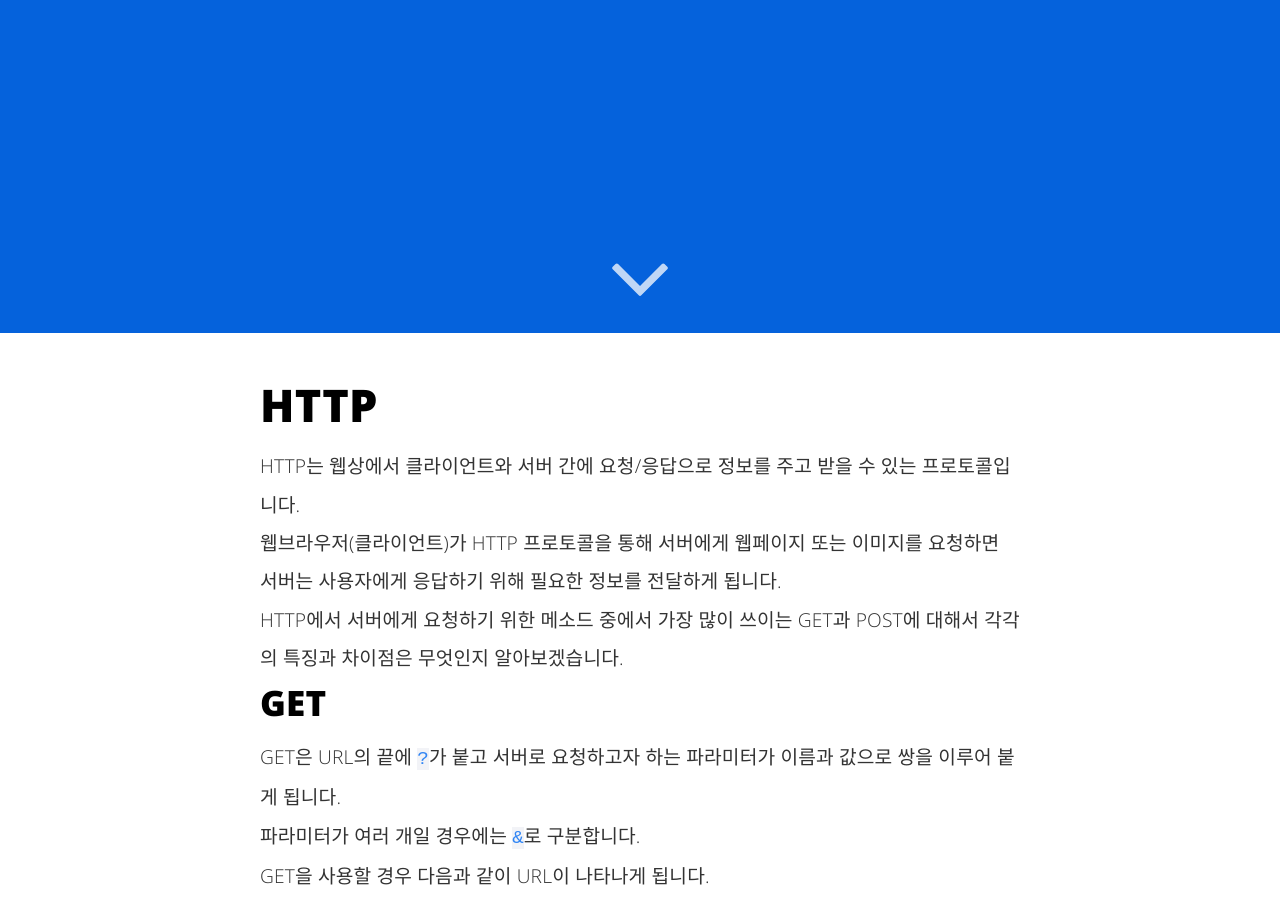
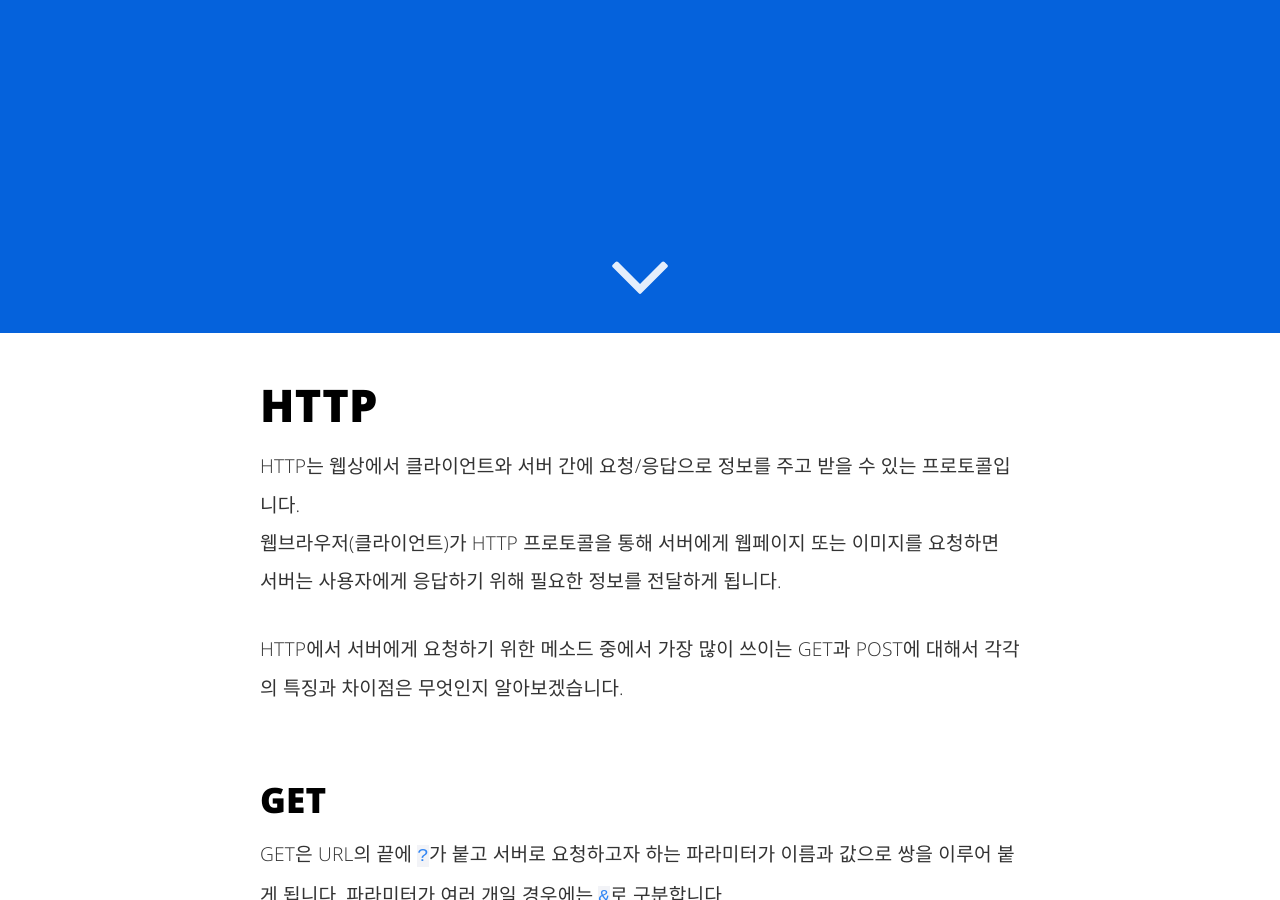
Before and after one commit to jhpapa/jhpapa.github.io, a Jekyll site: the page built from _posts/2017/08/2017-08-02-what-is-the-difference-get-and-post.md, in a window 1280 px wide and 900 px high, scrolled down 567 px. Built offline with Jekyll 4.4.1, drawn with Linux system fonts in a browser that asks for light colours; comment, search, counter and statistics services are not loaded.

Commit message:
update post, css

```diff
--- a/_posts/2017/08/2017-08-02-what-is-the-difference-get-and-post.md
+++ b/_posts/2017/08/2017-08-02-what-is-the-difference-get-and-post.md
@@ -17,12 +17,12 @@ categories:
 HTTP는 웹상에서 클라이언트와 서버 간에 요청/응답으로 정보를 주고 받을 수 있는 프로토콜입니다. <br/>
 웹브라우저(클라이언트)가 HTTP 프로토콜을 통해 서버에게 웹페이지 또는 이미지를 요청하면 서버는 사용자에게 응답하기 위해 필요한 정보를 전달하게 됩니다.
 
-HTTP에서 서버에게 요청하기 위한 메소드 중에서 가장 많이 쓰이는 GET과 POST에 대해서 각각의 특징과 차이점은 무엇인지 알아보겠습니다. <br/>
+HTTP에서 서버에게 요청하기 위한 메소드 중에서 가장 많이 쓰이는 GET과 POST에 대해서 각각의 특징과 차이점은 무엇인지 알아보겠습니다.
+<br/><br/>
 
 
 ## GET
-GET은 URL의 끝에 `?`가 붙고 서버로 요청하고자 하는 파라미터가 이름과 값으로 쌍을 이루어 붙게 됩니다. <br/>
-파라미터가 여러 개일 경우에는 `&`로 구분합니다. <br/>
+GET은 URL의 끝에 `?`가 붙고 서버로 요청하고자 하는 파라미터가 이름과 값으로 쌍을 이루어 붙게 됩니다. 파라미터가 여러 개일 경우에는 `&`로 구분합니다. <br/>
 GET을 사용할 경우 다음과 같이 URL이 나타나게 됩니다.
 
 > www.tseturl.com/get_test?name1=value1&name2=value2
@@ -34,6 +34,7 @@ GET의 특징은 다음과 같습니다.
 
 HTTP/1.1 스펙인 [RFC2616의 Section9.3](https://tools.ietf.org/html/rfc2616#section-9.3)의 GET메소드 설명에 따르면
 GET은 **정보를 조회하기 위한 메소드**라고 되어있습니다. 정보 조회를 위한 메소드이기 때문에 GET을 사용하여 서버로 요청하여 응답을 받게 되면, 브라우저에서 해당 요청에 대한 응답을 캐시 하므로 사용자의 불필요한 네트워크 이용을 줄여서 빠르게 조회할 수 있게 해줍니다.
+<br/><br/>
 
 ## POST
 POST는 **서버로 데이터를 전송하기 위해 설계**되었기 때문에 GET과 달리 파라미터가 URL로 넘어가지 않고 HTTP 패킷의 Body에 담아서 파라미터를 전송합니다. Body에 담아서 서버에게 요청하므로 전송하는 길이에 제한 없이 대용량 데이터를 전송하는데 적합합니다. <br/>
@@ -41,7 +42,7 @@ POST는 **서버로 데이터를 전송하기 위해 설계**되었기 때문에
 POST로 요청할 때, Request header의 Content-Type에 해당 데이터 타입이 표현되며, 전송하고자 하는 데이터 타입을 적어주어야 합니다. 타입을 적어주지 않는다면 서버에서 내용이나 URI의 이름의 확장명등으로 타입을 유추하거나 알 수 없는 경우에는 `application/octet-stream`로 처리합니다. <br/>
 
 데이터가 Body로 전송되기 때문에 GET보다 보안적인 면에서 안전하다고 할 수 있으나,
-POST도 Fiddler와 같은 툴로 확인이 가능하기 때문에 반드시 암호화하여 전송하여야 합니다. <br/>
+POST도 Fiddler와 같은 툴로 확인이 가능하기 때문에 반드시 암호화하여 전송하여야 합니다. <br/><br/>
 
 
 ## GET과 POST의 차이
--- a/assets/css/main.css
+++ b/assets/css/main.css
@@ -1018,7 +1018,7 @@ html, body {
   padding-left: 0;
   padding-right: 0;
   padding: 0 1.25rem;
-  margin: 0 auto 0;
+  margin: 0 auto 1.85rem;
   font-family: 'Open Sans', sans-serif;
   font-weight: 300;
   font-style: normal;
```
